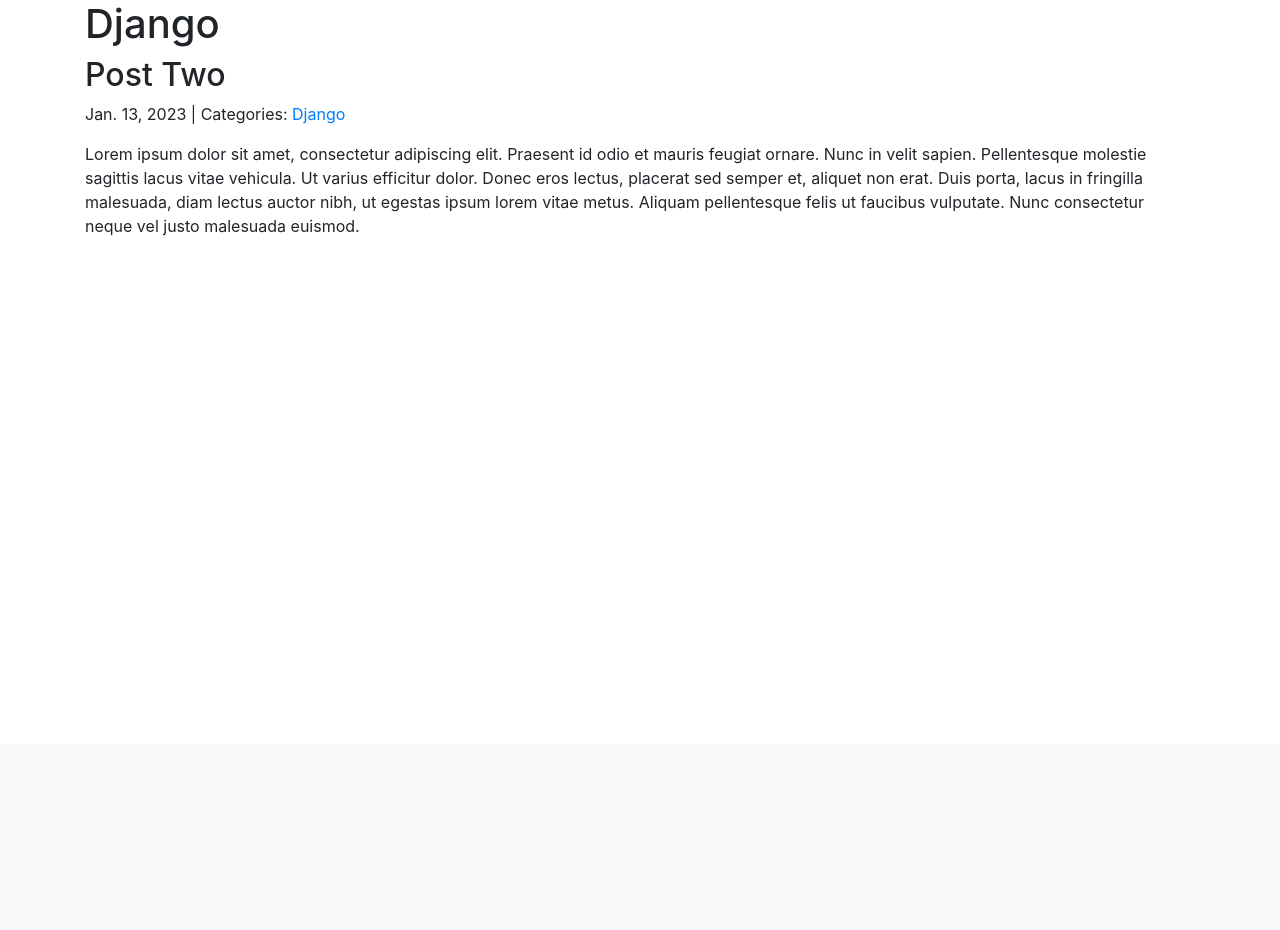
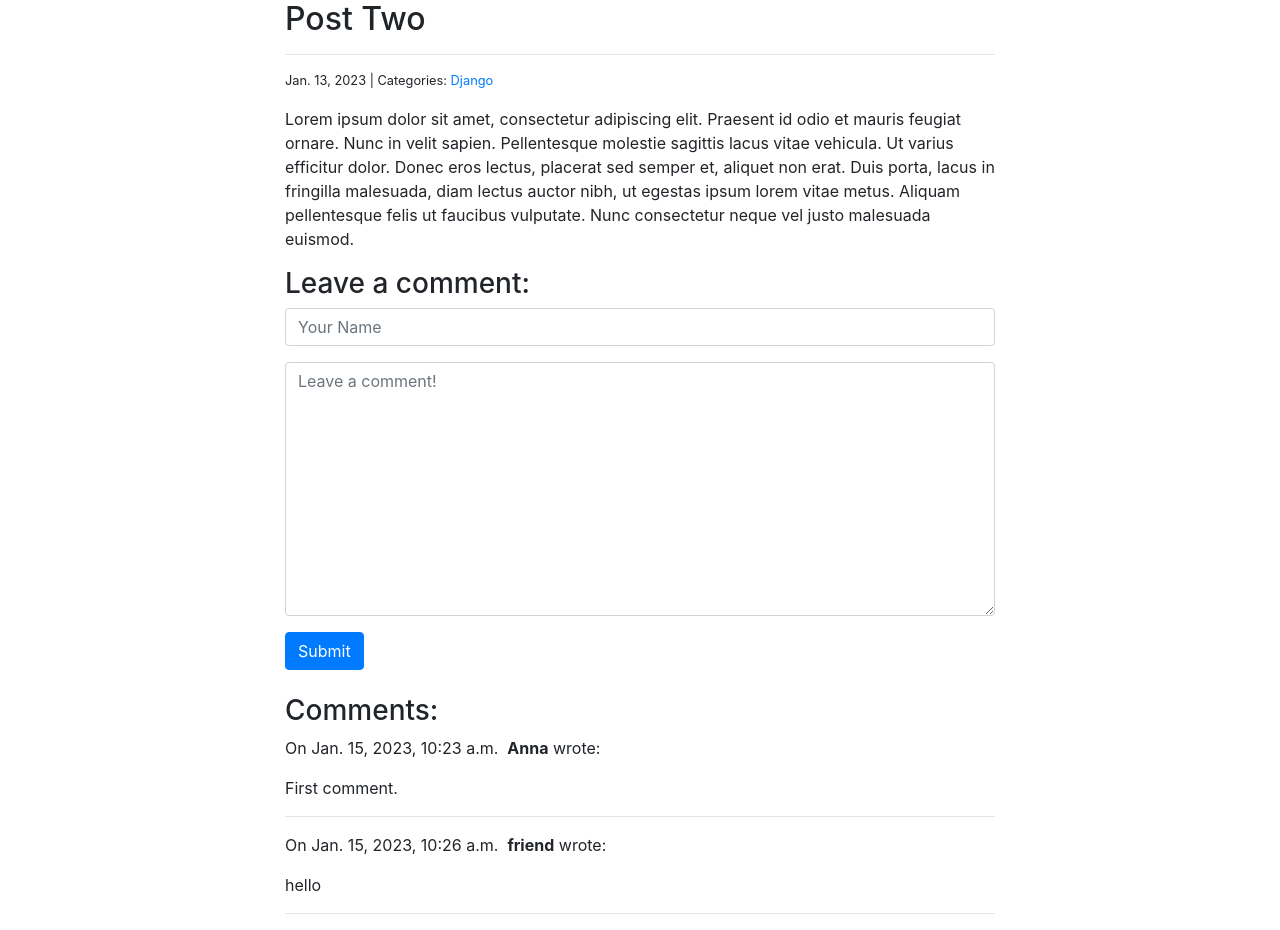
Before and after one commit to Nella1a/django-realpythonpj-portfolio, a Django app: page /blog/2/ in a window 1280 px wide. Shown: the part 56-986 px from the top of the page. Before the commit the page ends 292 px from the top, so only its background shows below. Run offline with Django 4.2, Linux system fonts and the light colour scheme; data comes from the database, SQL or seed files in the repository; both versions use the stored data as it was after the commit.

Commit message:
Add comments

```diff
--- a/blog/templates/blog/blog_detail.html
+++ b/blog/templates/blog/blog_detail.html
@@ -1,23 +1,42 @@
 {% extends 'portfolio/base.html' %}
-
 {% block content %}
 
-<h1>
-    {% for category in post.category.all %}
-    {{ category.name }}
-    {% endfor %}
-</h1>
-
-    <article>
-        <h2>{{ post.title }}</h2>
-        <div>
+<div class="col-md-8 offset-md-2">
+    <h2>{{ post.title }}</h2>
+    <hr>
+        <small>
             <p>{{ post.last_update }} |
                 Categories:
                    {% for category in post.category.all %}
-                  <a href="{% url 'blog:blog_category' category.name %}">{{ category.name }} </a>
+                         <a href="{% url 'blog:blog_category' category.name %}">{{ category.name }} </a>
                     {% endfor %}
             </p>
-            <p>{{ post.text }}</p>
-        </div>
-    </article>
+        </small>
+        <p>{{ post.text | linebreaks }}</p>
+
+        <h3>Leave a comment: </h3>
+        <form action="/blog/{{ post.pk }}/" method="post">
+            {% csrf_token %}
+            <div class="form-group">
+                {{ form.author }}
+            </div>
+            <div class="form-group">
+                {{ form.text }}
+            </div>
+            <button type="submit" class="btn btn-primary">Submit</button>
+        </form>
+        {% if comments %}
+        <br>
+        <h3>Comments:</h3>
+        <p>
+            {% for comment in comments %}
+               On {{ comment.created }}&nbsp;
+                <b>{{ comment.author }}</b> wrote:
+         </p>
+         <p>{{ comment.text }}</p>
+        <hr>
+            {% endfor %}
+
+        {% endif %}
+</div>
 {% endblock %}
--- a/blog/templates/blog/blog_index.html
+++ b/blog/templates/blog/blog_index.html
@@ -19,7 +19,7 @@
             </a>&nbsp;
         {% endfor %}
     </small>
-    <p>{{ post.text | slice:":400" }}</p>
+    <p>{{ post.text | slice:":100" }} ... </p>
     {% endfor %}
 </div>
 {% endblock %}
```
Also changed, not shown: blog/templates/blog/blog_category.html (+18 -7 lines), db.sqlite3.
